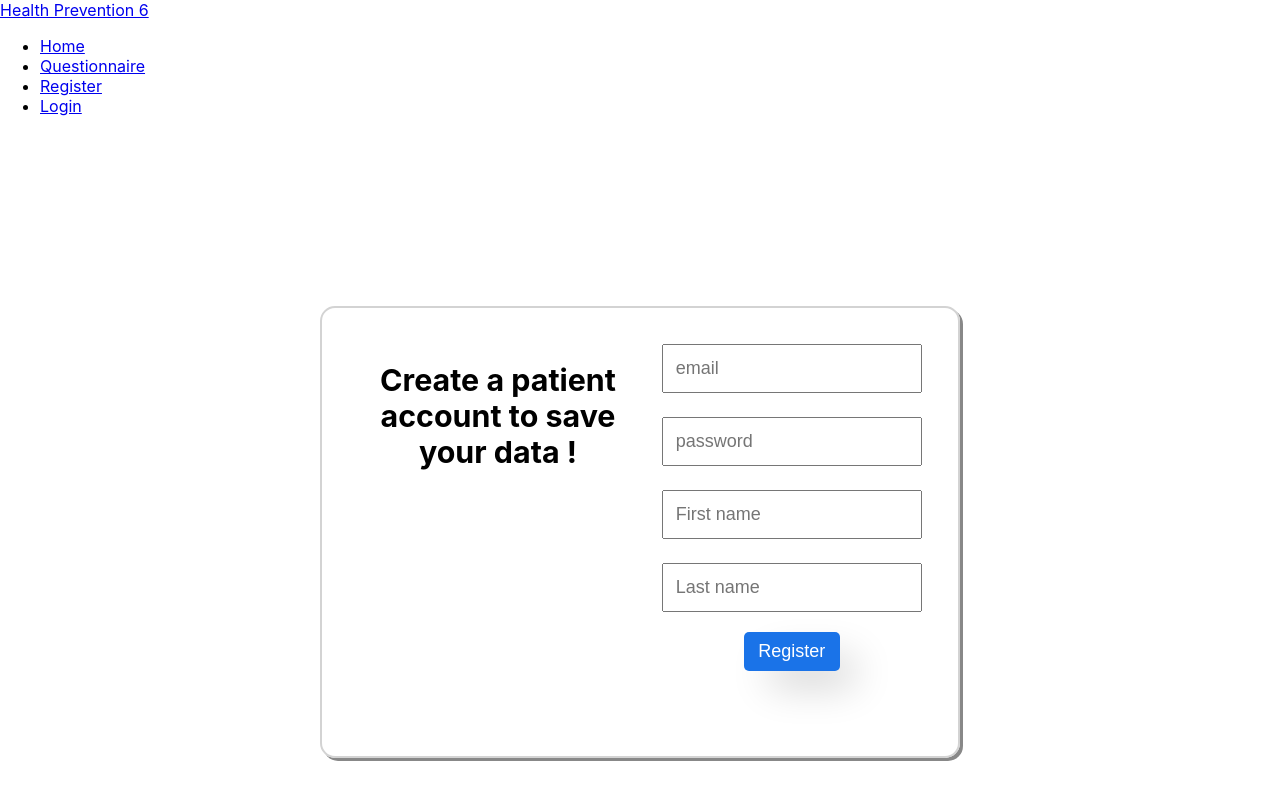
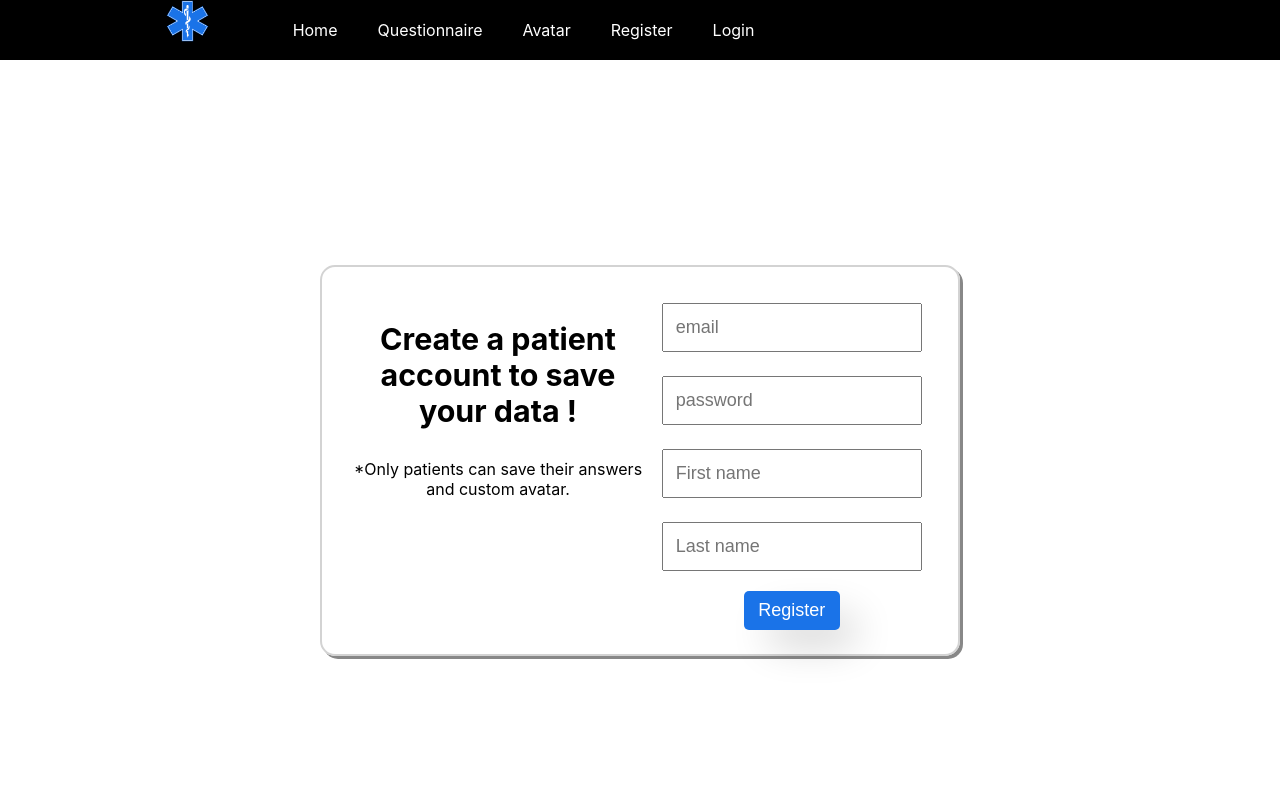
Before and after one commit to medgift/health-prevention-template, a React (Create React App) app: page /register in a window 1280 px wide. Shown: the top 800 px of the page. Built offline with nearby package versions, Linux system fonts and the light colour scheme; no server answers.

Commit message:
current navbar

```diff
--- a/src/App.css
+++ b/src/App.css
@@ -12,9 +12,59 @@
     }
 }
 
+#navBarDiv {
+    background-color: black;
+    max-width: 100%;
+    margin: 0 auto;
+    margin-left: auto;
+    text-align: center;
+}
+
+#icon {
+    float: left;
+    /*change width*/
+    max-width: 3.3%;
+    min-width: 15px;
+    display: inline;
+    margin-left: 13%;
+    margin-right: 5%;
+}
+
+.appBar {
+    width: 90%;
+}
+
+.appBar li {
+    float: left;
+}
+
+.appBar li a {
+    display: block;
+    color: white;
+    text-align: center;
+    padding: 20px 20px;
+    text-decoration: none;
+}
+
+.appBar li a:hover:not(.active) {
+    background-color: #1A73E8;
+    color: white;
+}
+
+.appBar .active {
+    background-color: #1A73E8;
+}
+
+.appBar ul {
+    list-style-type: none;
+    margin: 0;
+    padding: 0;
+    overflow: hidden;
+}
+
 .padded_div {
     min-height: 50vh;
-    margin: auto;
+    margin: 0 auto;
     border-radius: 15px;
     padding: 3vh;
     border: 2px solid lightgray;
@@ -22,13 +72,22 @@
 }
 
 .register {
+    display: flex;
+    min-height: auto;
     max-width: 60%;
     min-width: 50%;
+    justify-content: center;
+    margin: auto;
+}
+
+.disclaimer {
+    font-size: medium;
 }
 
 .login {
     min-height: 40vh;
     width: 100%;
+    margin-left: 0;
 }
 
 .avatar {
--- a/src/App.js
+++ b/src/App.js
@@ -6,6 +6,7 @@ import Login from "./pages/Login";
 import Home from "./pages/Home";
 import QuestionList from "./pages/Questionnaire";
 import NormalValueList from "./pages/Admin";
+import icon from "./icon.svg.png";
 
 import {onAuthStateChanged} from "firebase/auth";
 import {auth} from "./initFirebase";
@@ -17,34 +18,35 @@ import Logout from "./pages/Logout";
 
 class Navigate extends React.Component {
 
-    render(){
-
+    render() {
         let LoginLogout = null;
-        console.log("Navigate: " + this.props.currentUser);
-        if (this.props.currentUser !== undefined && this.props.currentUser !== null) {
+        let register = null;
+        //used to only display login and register to unauthenticated user
+        if (this.props.currentUser) {
             LoginLogout = <a href="/logout">Logout</a>
-        }else {
+        } else {
             LoginLogout = <a href="/login">Login</a>
+            register = <li><a href="/register">Register</a></li>
         }
 
         return (
-            <nav className="navbar navbar-default">
+            <div id="navBarDiv">
+                <img id="icon" src={icon} alt="logo"/>
+                <nav className="navbar navbar-default appBar">
                     <div className="container-fluid">
-                    <div className="navbar-header">
-                        <a className="navbar-brand" href="/home">Health Prevention 6</a>
-                    </div>
                         <ul className="nav navbar-nav">
-                        <li className="active"><a href="/home">Home</a></li>
+                            <li><a href="/home">Home</a></li>
                             <li><a href="/">Questionnaire</a></li>
-                        <li><a href="/register">Register</a></li>
+                            <li><a href="/editAvatar">Avatar</a></li>
+                            {register}
                             <li>{LoginLogout}</li>
                         </ul>
                     </div>
                 </nav>
+            </div>
         )
     };
 }
-
 
 
 export default function App() {
@@ -80,7 +82,6 @@ export default function App() {
             <Navigate currentUser={currentUser}/>
             <header className="App-header">
                 <header className="App-header-align">
-
                     <Routes>
                         <Route path="/home" element={<Home currentUser={currentUser}/>}/>
                         <Route path="/register" element={<Register/>}/>
--- a/src/pages/Home.js
+++ b/src/pages/Home.js
@@ -4,23 +4,6 @@ import {PatientDB} from "../DAL/PatientDB";
 export default function Home({ currentUser }) {
 
   return (
-    <div className="padded_div">
       <h1>Welcome to the Health Prevention Questionnaire</h1>
-      {!currentUser ? (
-        <>
-          <Link to="/register" className="App-link">
-            Register
-          </Link>
-          <span> / </span>
-          <Link to="/login" className="App-link">
-            Login
-          </Link>
-        </>
-      ) : (
-        <Link to="/logout" className="App-link">
-          Logout
-        </Link>
-      )}
-    </div>
   );
 }
--- a/src/pages/Register.js
+++ b/src/pages/Register.js
@@ -40,8 +40,11 @@ export default function Register() {
     });
 
     return (
-        <div className="padded_div register centered_div">
-            <h3>Create a patient account to save your data !</h3>
+        <div className="padded_div register ">
+            <div>
+                <h3>Create a patient account to save your data !</h3>
+                <p className="disclaimer">*Only patients can save their answers and custom avatar.</p>
+            </div>
             <form
                 onSubmit={(e) => {
                     handleRegister(e, email, password, firstName, lastName);
@@ -82,7 +85,8 @@ export default function Register() {
                 <button
                     type="submit"
                     className="formButton"
-                >Register</button>
+                >Register
+                </button>
             </form>
         </div>
     );
```
Also changed, not shown: src/icon.svg.png (added). Lines whose indentation alone changed are shown as unchanged.
